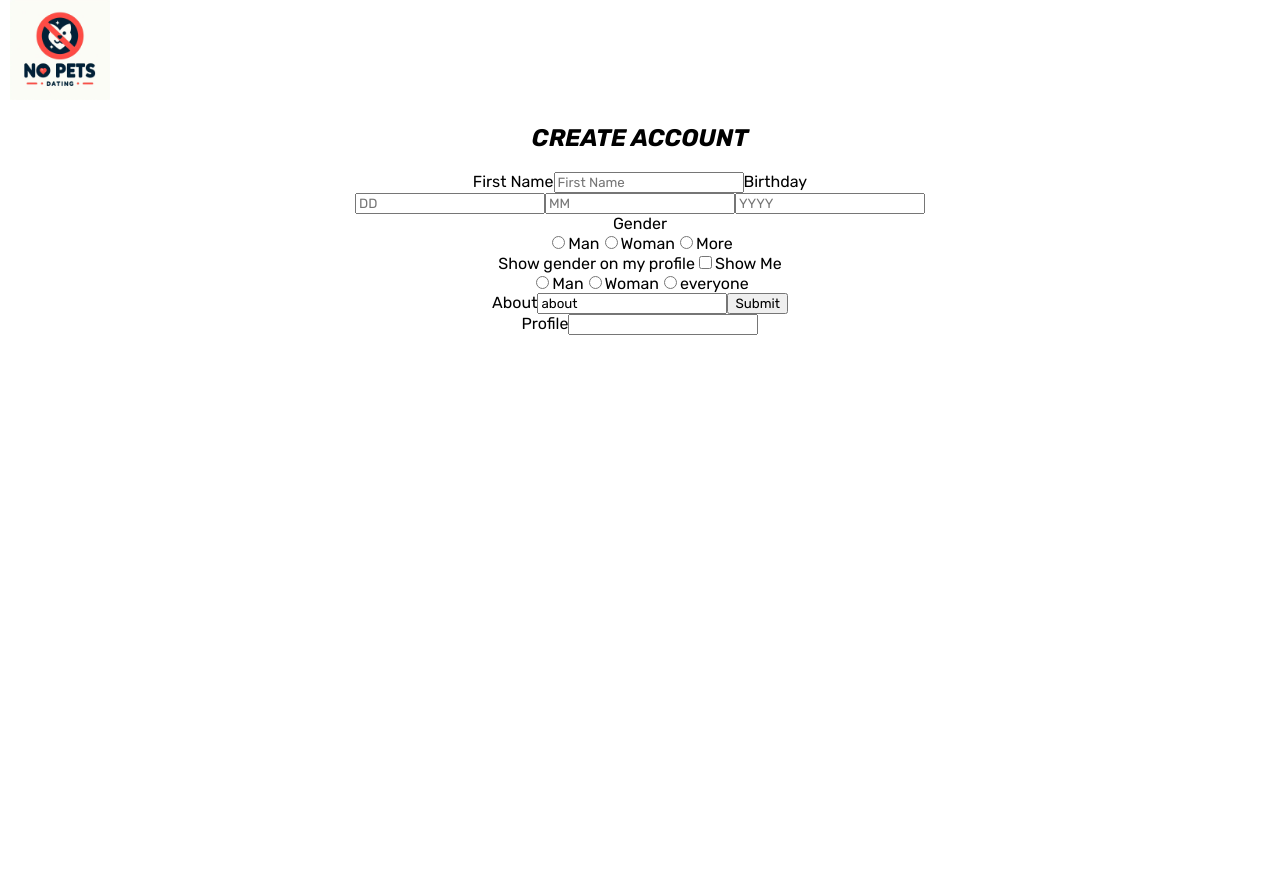
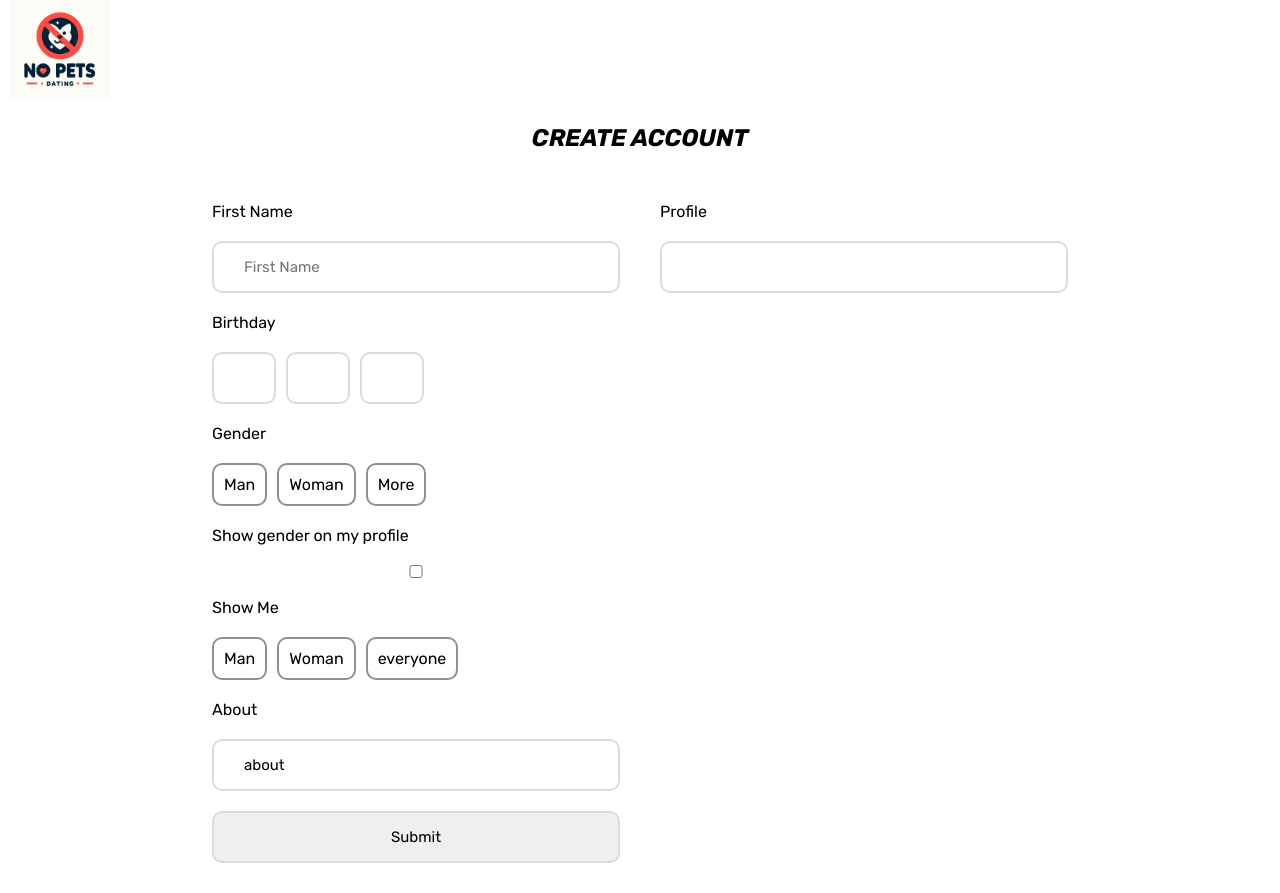
Before and after one commit to tyousofine/PetFreeDating, a React (Create React App) app: page /onboarding in a window 1280 px wide. Before the commit the page ends 800 px from the top, so only its background shows below. Built offline with nearby package versions, Linux system fonts and the light colour scheme.

Commit message:
onboarding css

```diff
--- a/src/index.css
+++ b/src/index.css
@@ -58,9 +58,14 @@
 }
 
 
-/* NAV BAR */
+input[type=number]::-webkit-inner-spin-button,
+input[type=number]::-webkit-outer-spin-button {
+  -webkit-appearance: none;
+  margin: 0;
+}
 
 
+/* NAV BAR */
 nav {
     width: 100%;
     display: flex;
@@ -85,13 +90,11 @@
     width: 150px;
     margin-left: 10px;
     text-align: left;
-
 }
 
 .logo {
     width: 100px;
     height: 100px;
-
 }
 
 /* HOME PAGE */
@@ -157,3 +160,71 @@
 
 
 }
+
+/* OnBoarding Page */
+.onboarding form {
+display: flex;
+justify-content: center;
+
+}
+
+.onboarding form section {
+    display: flex;
+    flex-direction: column;
+    padding: 20px;
+    width: 35%;
+    text-align: start;
+}
+
+.onboarding form input {
+    padding:15px 30px;
+    margin: 10px 0;
+    font-size: 15px;
+    border: 2px solid rgb(219,219,219);
+    border-radius: 10px;
+}
+
+.onboarding form label {
+    margin: 10px 0;
+
+}
+
+.onboarding form .multiple-input-container {
+    display: flex;
+    flex-direction: row;
+}
+
+.onboarding form .multiple-input-container input {
+    margin-right: 10px;
+
+}
+
+.onboarding form .multiple-input-container label {
+    padding: 10px;
+    border: solid 2px rgb(144,144,144);
+    border-radius: 10px;
+    transition: all 0.3s;
+    margin-right: 10px;
+
+}
+
+.onboarding form input[type="number"] {
+    width: 10%;
+
+}
+
+.onboarding form input[type="radio"] {
+    display: none;
+}
+
+.onboarding form input[type="radio"]:checked + label {
+    border: solid 2px rgb(221,39,22)
+}
+
+.onboarding form input[type="submit"]:hover {
+    background-color: rgb(235,235,235);
+}
+
+.onboarding form input[type="submit"]:active {
+    background-color: rgb(226,115,155);
+}
```
